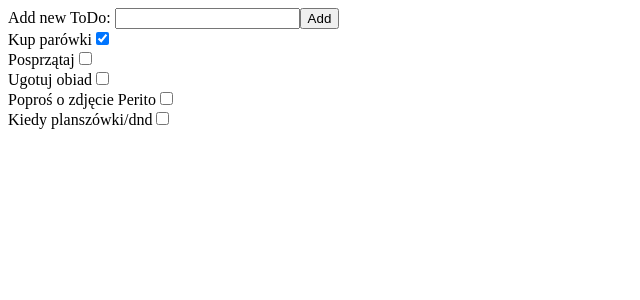
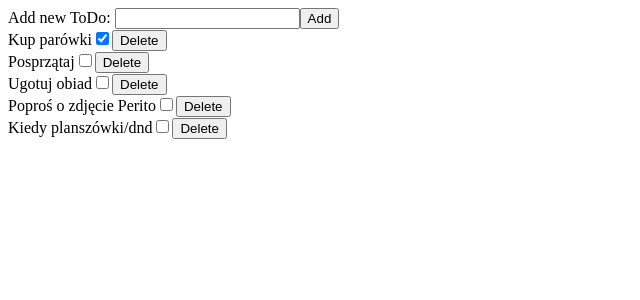
Before and after one commit to Jerzy-Raszka/TODO-Angular, an Angular app: page / in a window 1280 px wide. Shown: the top 300 px of the page, without its empty margins (0-640 px from the left). Built offline with nearby package versions, Linux system fonts and the light colour scheme.

Commit message:
feat: added button to delete todo-item and ability to edit it by clicking on text

```diff
--- a/src/app/todo/todo-item/todo-item.component.html
+++ b/src/app/todo/todo-item/todo-item.component.html
@@ -1,8 +1,14 @@
 <div>
-  {{ todoItem?.title
-  }}<input
+  <span
+    (blur)="editTodo(todoIndex, $event)"
+    (keydown)="lineBreak($event)"
+    contenteditable="true"
+    >{{ todoItem?.title }}</span
+  >
+  <input
     (click)="changeStatus(todoIndex)"
     [checked]="todoItem?.completed"
     type="checkbox"
   />
+  <button (click)="deleteTodo(todoIndex)">Delete</button>
 </div>
--- a/src/app/todo/todo-item/todo-item.component.ts
+++ b/src/app/todo/todo-item/todo-item.component.ts
@@ -10,8 +10,28 @@ export class TodoItemComponent {
   @Input({ required: true }) todoItem: Todo | undefined;
   @Input({ required: true }) todoIndex: number | undefined;
   @Output() changeStatusEvent = new EventEmitter<number>();
+  @Output() deleteTodoEvent = new EventEmitter<number>();
+  @Output() editTodoEvent = new EventEmitter<{
+    index?: number;
+    newLabel?: string;
+  }>();
 
-  changeStatus(index: number | undefined) {
+  changeStatus(index: number | undefined): void {
     this.changeStatusEvent.emit(index);
   }
+
+  deleteTodo(index: number | undefined): void {
+    this.deleteTodoEvent.emit(index);
+  }
+
+  editTodo(index: number | undefined, event: FocusEvent): void {
+    const newName = (event.target as HTMLElement).textContent?.trim();
+    this.editTodoEvent.emit({ index: index, newLabel: newName });
+  }
+
+  lineBreak(event: KeyboardEvent): void {
+    if (event.key === 'Enter') {
+      event.preventDefault();
+    }
+  }
 }
--- a/src/app/todo/todo.component.html
+++ b/src/app/todo/todo.component.html
@@ -4,5 +4,7 @@
     [todoItem]="todoList[$index]"
     [todoIndex]="$index"
     (changeStatusEvent)="statusChange($event)"
+    (deleteTodoEvent)="deleteTodo($event)"
+    (editTodoEvent)="editTodo($event)"
   ></app-todo-item>
 }
--- a/src/app/todo/todo.component.ts
+++ b/src/app/todo/todo.component.ts
@@ -44,4 +44,15 @@ export class TodoComponent {
   protected statusChange(index: number): void {
     this.todoList[index].completed = !this.todoList[index].completed;
   }
+
+  protected deleteTodo(index: number): void {
+    this.todoList.splice(index, 1);
+  }
+
+  protected editTodo(event: { index?: number; newLabel?: string }): void {
+    if (event.index != null && event.newLabel != null) {
+      this.todoList[event.index].title = event.newLabel;
+    }
+    console.log(this.todoList);
+  }
 }
```
